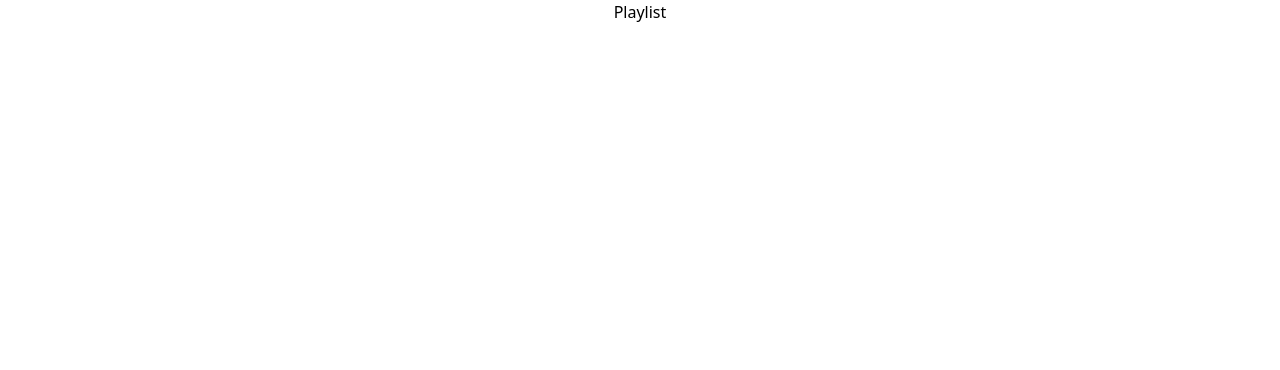
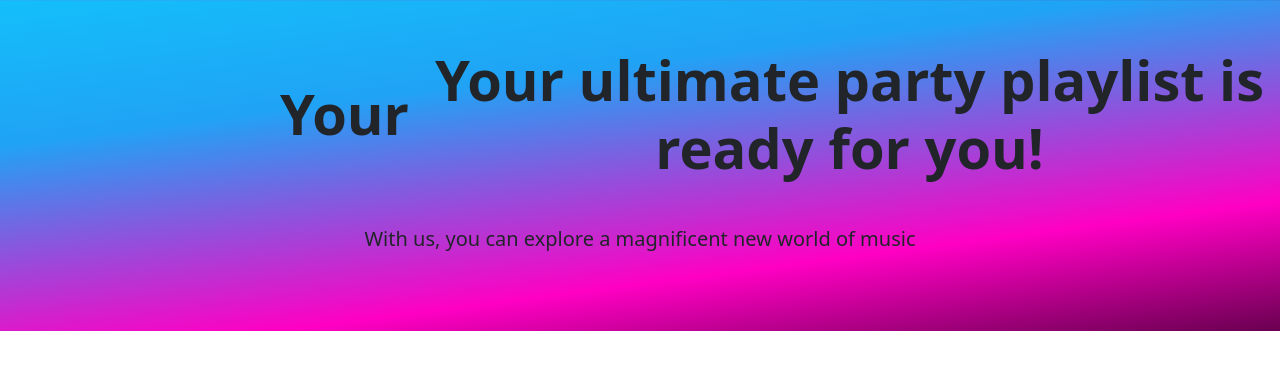
Before and after one commit to nandolopez7/beatbuilder, a React (Create React App) app in the folder beatbuilder-front/: page /playlist in a window 1280 px wide. Shown: the top 370 px of the page. Built offline with nearby package versions, Linux system fonts and the light colour scheme.

Commit message:
deploy fix

```diff
--- a/beatbuilder-front/src/pages/playlist_page.jsx
+++ b/beatbuilder-front/src/pages/playlist_page.jsx
@@ -1,22 +1,38 @@
-import { Container, Row } from "react-bootstrap";
+import { Container, Row, Col } from "react-bootstrap";
+import "../css/initial_page_style.css";
 
 export function PlaylistPage() {
   return (
     <>
       <Container
         fluid
-        style={{
-          color: "#ffffff",
-        }}
+        className="neon-bg"
       >
         <Row
           className="justify-content-center align-items-center text-center"
-          style={{
-            backgroundColor: "#ffffff",
-            color: "#000000",
-          }}
         >
-          Playlist
+          <Col xs={12}>
+            <Container
+              fluid
+              className="container-lista"
+              style={{ marginTop: "5rem" }}
+            >
+              <div>
+                <h1 className="titulo-lista">
+                  Your
+                  <div className="lista">
+                    <div className="item">custom playlist is ready for you!</div>
+                    <div className="item">jam session lineup is ready for you!</div>
+                    <div className="item">Your ultimate party playlist is ready for you!</div>
+                    <div className="item">that resonates with you</div>
+                  </div>
+                </h1>
+              </div>
+            </Container>
+            <div style={{ marginTop: "5rem", marginBottom: "5rem" }}>
+              <h5>With us, you can explore a magnificent new world of music</h5>
+            </div>
+          </Col>
         </Row>
       </Container>
     </>
```
Also changed, not shown: 1 other file (tests, documents, lock files or other folders).
